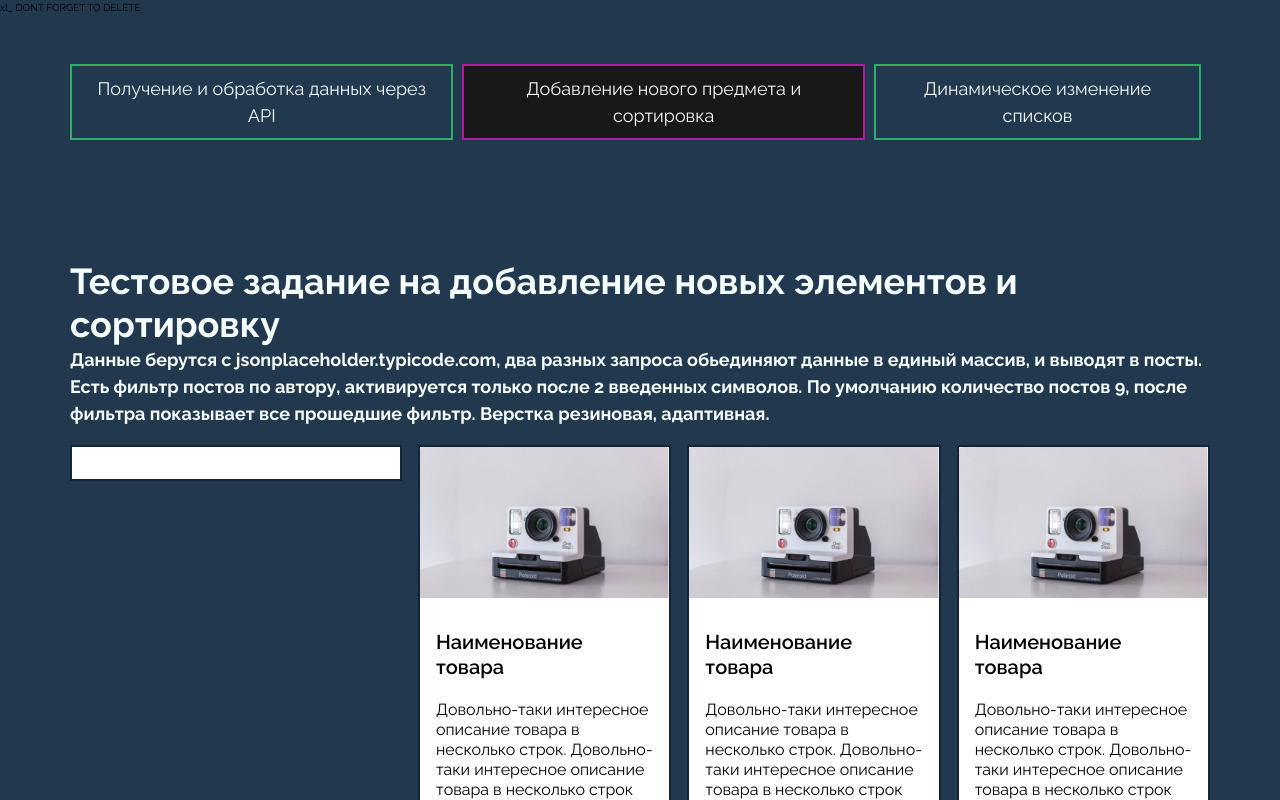
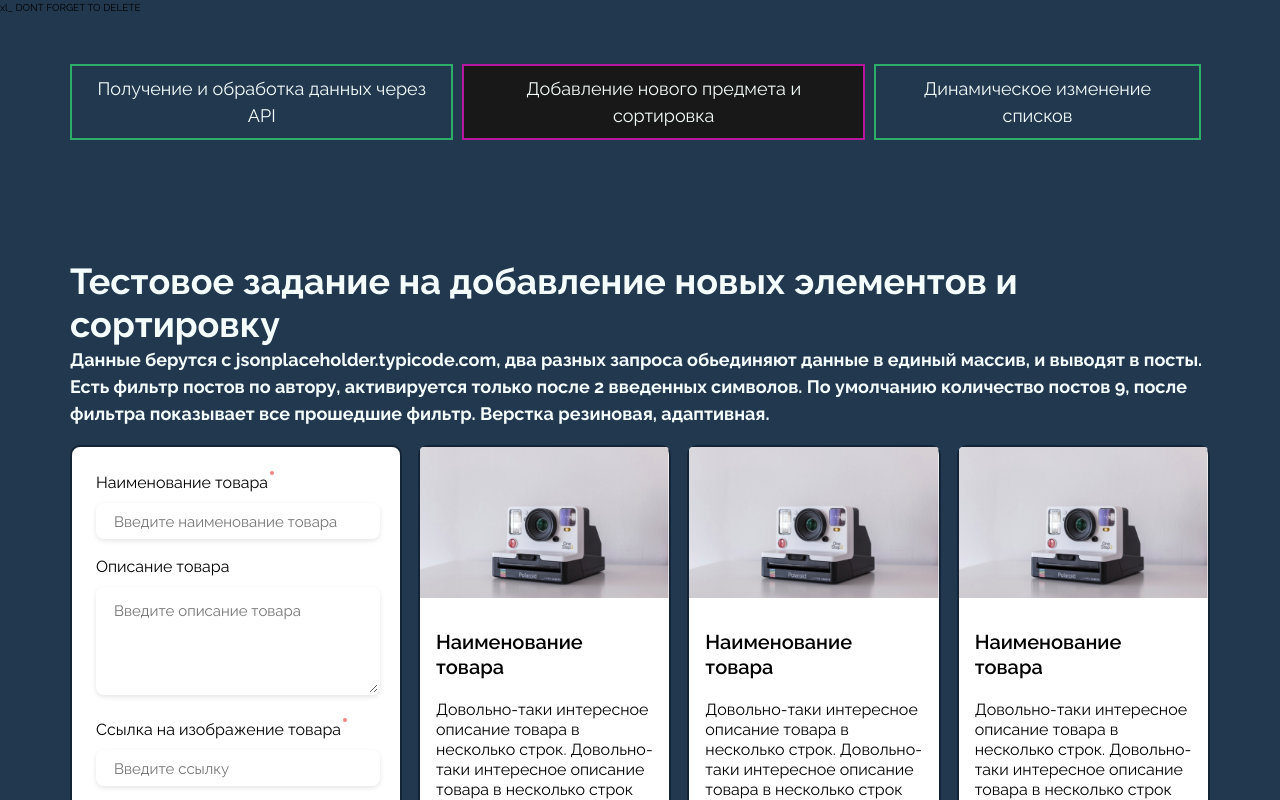
Before and after one commit to YorKaen/PS-Test, a Vue app: page /#/test-sort in a window 1280 px wide. Shown: the top 800 px of the page. Built offline with nearby package versions, Linux system fonts and the light colour scheme.

Commit message:
part 2 verstka

```diff
--- a/src/assets/scss/project/colors.scss
+++ b/src/assets/scss/project/colors.scss
@@ -19,10 +19,13 @@ $dark-35: hsla(210, 40%, 22%, 0.5);
 
 $black-1: #181818;
 
+$danger: #ff8484;
+
 $bright-1: hsl(200, 30%, 75%);
 $bright-15: hsla(200, 30%, 75%, 0.5);
 
-$gray-1: #f2f2f2;
+$gray-1: #EEEEEE;
+$gray-2: #B4B4B4;
 
 $splash-bg: $dark-1;
 $body-bg: $dark-3;
--- a/src/assets/scss/project/components.scss
+++ b/src/assets/scss/project/components.scss
@@ -40,6 +40,15 @@
     width: 2px;
     height: 100%;
     border: none;
+  }
+}
+
+.shadow{
+  &-1{
+    box-shadow: 0px 2px 5px rgba(0, 0, 0, 0.1);
+  }
+  &-2{
+    box-shadow: 0px 20px 30px rgba(0, 0, 0, 0.04), 0px 6px 10px rgba(0, 0, 0, 0.02);
   }
 }
 
--- a/src/views/TestSort.vue
+++ b/src/views/TestSort.vue
@@ -5,11 +5,29 @@ section.test.test-sort
     .test-sort__nav.nav
     .test-sort__content.content.d-flex.flex-col.flex-row-md(v-if="isLoaded" v-cloak)
         .content__side.side
-            .form.border-black.bg-white.p-2
+            .form.border-black.bg-white.p-3.r-10
+                .form__row.mb-2
+                    label#labelName.form-label.txt-dark.txt-label.txt-after Наименование товара
+                    input#inputName.form-input(@change="validate($event)" autocomplete="off" placeholder="Введите наименование товара" required="required" type="text").w-100.r-20.p-1.size-1.shadow-1.mt-1
+                    .form-error(v-if="debugIsInvalid").txt-danger Поле является обязательным
+                .form__row.mb-2
+                    label#labelDescription.form-label.txt-dark.txt-label Описание товара
+                    textarea#inputDescription.form-input.form-textarea(@change="validate()" autocomplete="off" placeholder="Введите описание товара" ).w-100.r-20.p-1.size-1.shadow-1.mt-1
+                .form__row.mb-2
+                    label#labelImage.form-label.txt-dark.txt-label.txt-after Ссылка на изображение товара
+                    input#inputImage.form-input(@change="validate()" autocomplete="off" placeholder="Введите ссылку" required="required" type="text").w-100.r-20.p-1.size-1.shadow-1.mt-1
+                    .form-error(v-if="debugIsInvalid").txt-danger Поле является обязательным
+                .form__row.mb-2
+                    label#labelPrice.form-label.txt-dark.txt-label.txt-after Цена товара
+                    input#inputPrice.form-input(@change="validate()" autocomplete="off" placeholder="Введите цену" required="required" type="text").w-100.r-20.p-1.size-1.shadow-1.mt-1
+                    .form-error(v-if="debugIsInvalid").txt-danger Поле является обязательным
+                .form__row
+                    button.btn.bg-secondary.w-100.py-1.r-10
+                        .txt.txt-white.txt-center Добавить товар
         .content__items.items.wrap
-            .item(v-for="item in testNumber").border-black.bg-white.d-flex.flex-col
+            .item(v-for="item in debugNumber").border-black.bg-white.d-flex.flex-col.r-10
                 .item__remove
-                    icon-delete(:fill="'white'" :width="32" :height="32")
+                    icon-delete(:fill="'white'" :width="20" :height="28")
                 .item__img
                     img(src="@/assets/img_test-sort/testimg.png")
                 .item__body.p-2.mt-2.d-flex.flex-col
@@ -27,10 +45,16 @@ export default {
   components: { IconDelete },
   data: () => ({
     isLoaded: true,
-    testNumber: 9,
+    debugIsInvalid: false,
+    debugNumber: 9,
   }),
   created() {},
   mounted() {},
+  methods: {
+    validate(e) {
+      console.log(e.target.value);
+    },
+  },
 };
 </script>
 
@@ -40,18 +64,81 @@ export default {
   &__nav {
   }
   &__content {
-    display: grid;
-    grid-template-columns: 1fr;
-    grid-template-rows: 420px 1fr;
-    gap: 1em;
-    grid-template-areas: "side side" "items items";
+    display: flex;
     position: relative;
+    gap: 2em;
     @include breakpoint(lg) {
+      display: grid;
+      gap: 1em;
       grid-template-columns: 332px 1fr;
       grid-template-rows: auto;
       grid-template-areas: "side items";
     }
   }
+}
+
+button[disabled] {
+  background-color: $gray-1;
+  user-select: none;
+  cursor: default;
+  .txt {
+    color: $gray-2;
+  }
+}
+
+.txt-after {
+  position: relative;
+
+  &:after {
+    position: absolute;
+    content: "";
+    width: 4px;
+    height: 4px;
+    border-radius: 4px;
+    background-color: $danger;
+    margin-left: 2px;
+  }
+}
+.form {
+  .form__row {
+    position: relative;
+    .form-error {
+      transition: all 0.3s ease-in-out;
+      position: absolute;
+      bottom: 1em;
+      z-index: 0;
+      opacity: 0;
+      user-select: none;
+    }
+    &.is-invalid {
+      .form-input {
+        border-color: $danger;
+      }
+      .form-error {
+        bottom: -1.2em;
+        opacity: 1;
+      }
+    }
+  }
+}
+.form-input {
+  padding: em(11) em(16);
+  border: 2px solid transparent;
+  min-width: 284px;
+  border-radius: 8px;
+  z-index: 1;
+  transition: border-color 0.3s ease-in-out;
+}
+
+.size-1 {
+  height: 36px;
+}
+
+.form-textarea {
+  word-break: break-word;
+  height: 100%;
+  min-height: em(108);
+  resize: vertical;
 }
 
 .content {
@@ -74,7 +161,6 @@ export default {
 
 .item {
   position: relative;
-  //overflow: hidden;
   &:hover {
     .item__remove {
       visibility: visible;
@@ -89,11 +175,12 @@ export default {
     position: absolute;
     top: -0.4em;
     right: -0.4em;
-    background-color: #ff8484;
+    background-color: $danger;
     border-radius: 0.5em;
     display: flex;
     place-content: center;
-    padding: 0.3em;
+    width: 32px;
+    height: 32px;
   }
   &__img {
     height: 100%;
```
